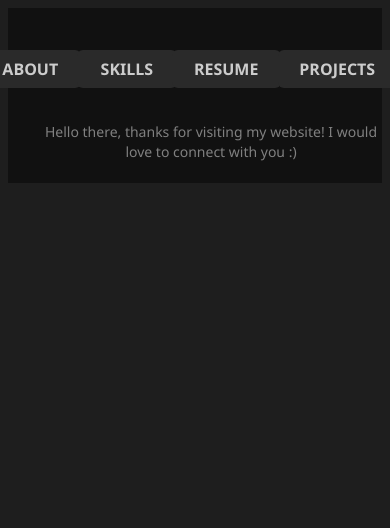
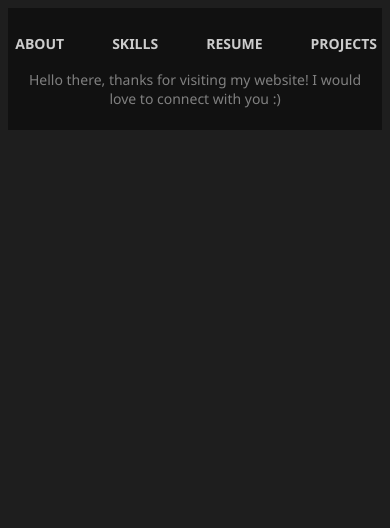
Before and after one commit to lloyduk/personal-website, a plain HTML site: page index.html in a window 390 px wide. Shown: the top 528 px of the page. Drawn offline with Linux system fonts and the light colour scheme.

Commit message:
Remove mobile responsiveness

```diff
--- a/structure.css
+++ b/structure.css
@@ -117,35 +117,3 @@ footer {
   margin-top: 48px;
   font-size: 15px;
 }
-/* MOBILE RESPONSIVENESS */
-@media (max-width: 600px) {
-  .navbar ul {
-    flex-direction: row;
-    align-items: center;
-    padding: 12px 0;
-    gap: 10px;
-  }
-
-  .navbar a {
-    font-size: 16px;
-    margin: 6px 0;
-    padding: 8px 16px;
-    background-color: #2a2a2a;
-    border-radius: 6px;
-    display: inline-block;
-    width: 80%;
-    text-align: center;
-  }
-
-  .navbar a:hover {
-    background-color: #444;
-    color: #fff;
-  }
-
-  .welcome-msg {
-    font-size: 14px;
-    margin-top: 10px;
-    padding: 0 16px;
-    line-height: 1.4em;
-  }
-}
```
